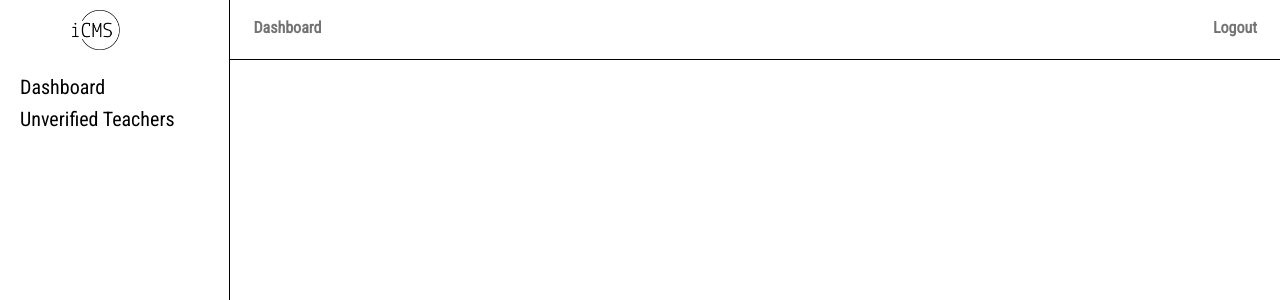
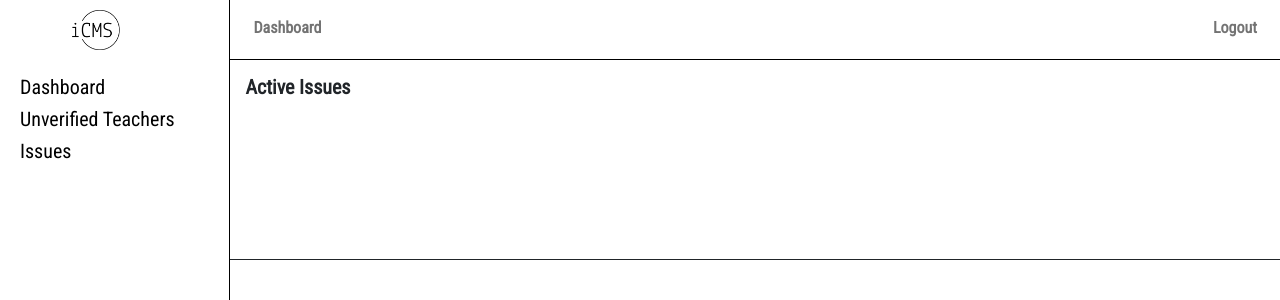
Before and after one commit to iCMS-123/iCMS-admin-frontend, a React (Create React App) app: page /admin/issues in a window 1280 px wide. Shown: the top 300 px of the page. Built offline with nearby package versions, Linux system fonts and the light colour scheme; sample sign-in values are in the browser's storage.

Commit message:
issues page added

```diff
--- /dev/null
+++ b/src/components/AdminIssues/index.js
@@ -0,0 +1,46 @@
+import React, { useEffect, useState } from 'react'
+import styles from './styles.module.css'
+import { Button, Form, Modal, Card, Image, Col, Row, InputGroup, Badge } from 'react-bootstrap'
+import { FaSearch, FaUserCheck, FaUserTimes, FaAsterisk } from 'react-icons/fa';
+import { Link, useNavigate } from 'react-router-dom';
+import axios from "axios";
+import { url } from '../url'
+import Loader1 from "../Loader/Loader-1/index";
+import parse from 'html-react-parser';
+import Message from "../Message/index";
+
+function AdminIssues() {
+    const navigate = useNavigate();
+    const [error, seterror] = useState(null);
+    const [success, setSuccess] = useState(false);
+    const [successMessage, setSuccessMessage] = useState(false);
+    const [user, setuser] = useState(null);
+
+    const localData = localStorage.getItem("iCMSUserInfo");
+    const userInfo = localData ? JSON.parse(localData) : null;
+
+    useEffect(() => {
+        if (!userInfo && !user) {
+            navigate("/");
+        }
+    }, []);
+
+
+    return (
+        <>
+            {error && <Message variant={"danger"}>{error}</Message>}
+            {success && (
+                <Message variant={"success"}>{successMessage}</Message>
+            )}
+
+            <div id={styles.currentBranches}>
+                {/* branch fetch logic will come here */}
+                <h5 style={{ fontWeight: 'bold' }}>Active Issues</h5>
+
+            </div>
+            {/* second sec ends */}
+        </>
+    )
+}
+
+export default AdminIssues
--- /dev/null
+++ b/src/components/AdminIssues/styles.module.css
@@ -0,0 +1,7 @@
+@import url('https://fonts.googleapis.com/css2?family=Roboto+Condensed&display=swap');
+
+#currentBranches{
+    padding: 15px;
+    min-height: 200px;
+    border-bottom: 1px solid;
+}
--- a/src/components/AdminPortal/Sidebar/index.js
+++ b/src/components/AdminPortal/Sidebar/index.js
@@ -14,6 +14,9 @@ function Sidebar() {
                 <Link to="unverified-teachers" style={{ textDecoration: "none", color: "black", marginBottom: '30px' }}>
                     <h5>Unverified Teachers</h5>
                 </Link>
+                <Link to="issues" style={{ textDecoration: "none", color: "black", marginBottom: '30px' }}>
+                    <h5>Issues</h5>
+                </Link>
             </div>
         </div>
     )
--- a/src/components/AdminPortal/index.js
+++ b/src/components/AdminPortal/index.js
@@ -12,6 +12,7 @@ import { BrowserRouter, Routes, Route } from 'react-router-dom'
 import AdminNav from './Navbar/index'
 import AdminSidebar from './Sidebar/index'
 import AdminDashboard from '../AdminDashboard/index'
+import AdminIssues from '../AdminIssues/index'
 import UnverifiedTeachers from '../UnverifiedTeachers/index'
 
 function AdminPortal() {
@@ -23,6 +24,7 @@ function AdminPortal() {
                 <Routes>
                     <Route path='dashboard' element={<AdminDashboard />} />
                     <Route path='unverified-teachers' element={<UnverifiedTeachers />} />
+                    <Route path='issues' element={<AdminIssues />} />
                 </Routes>
             </div>
         </div>
```
